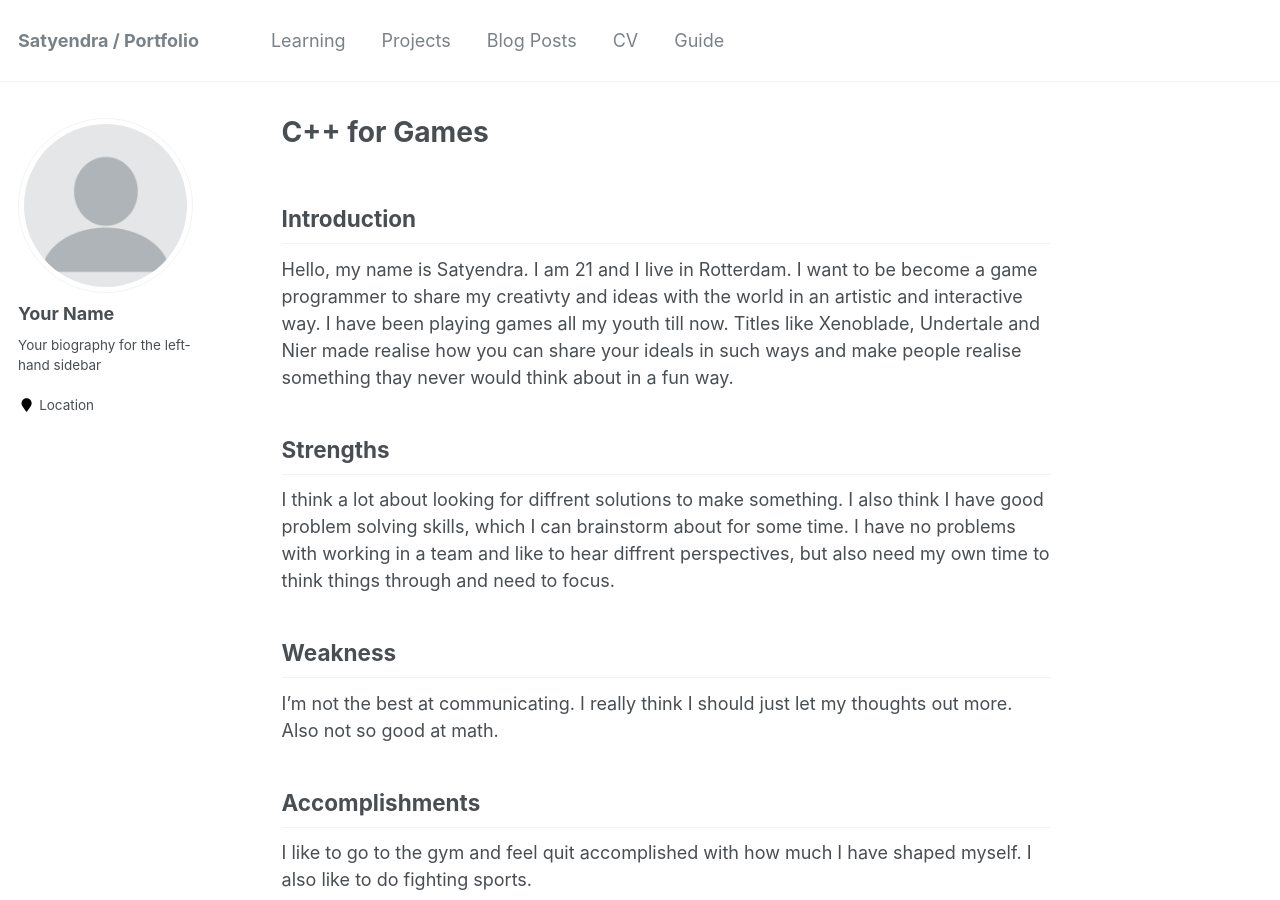
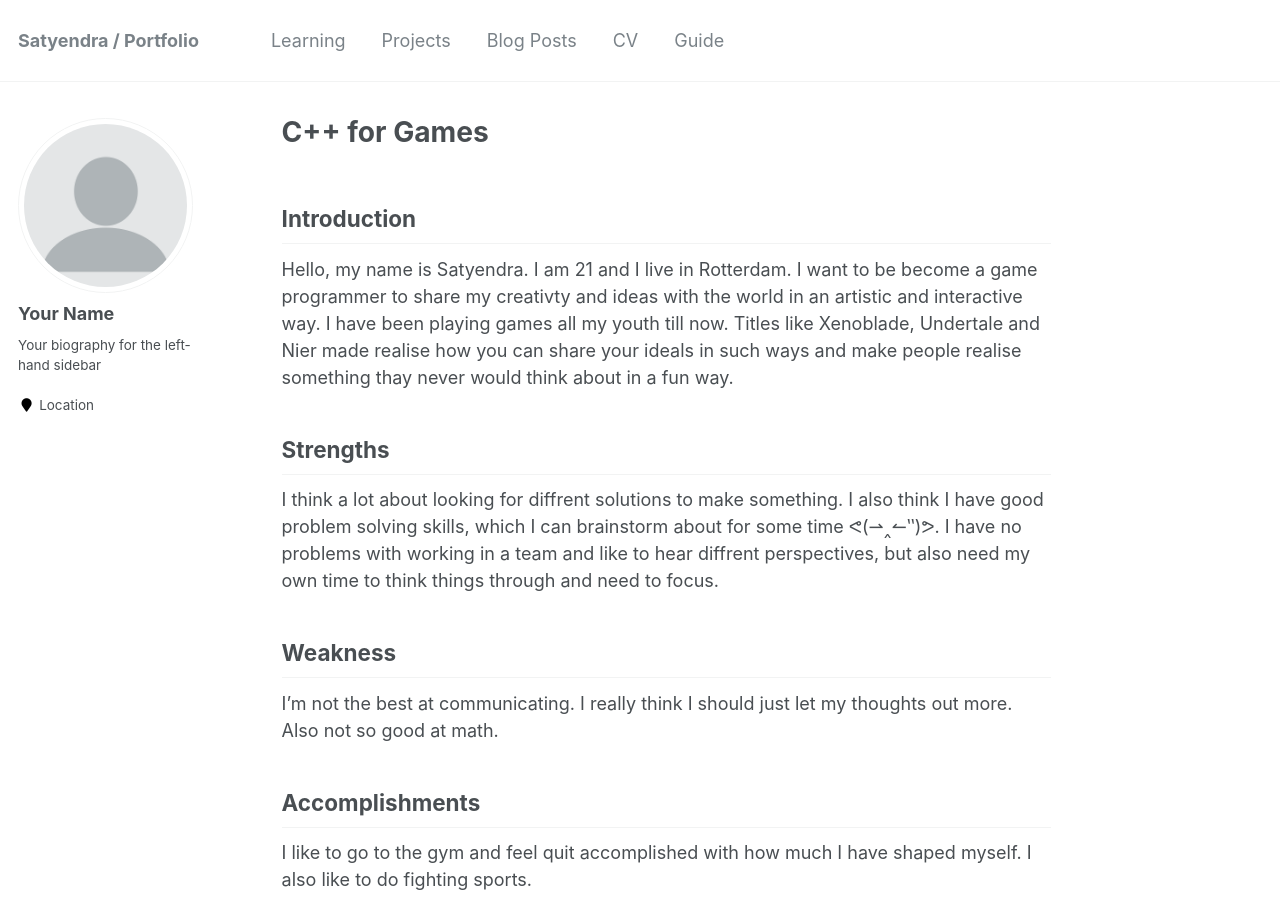
Before and after one commit to GitSatyen/CourseBuas, a Jekyll site: the page built from _pages/index.md, in a window 1280 px wide and 900 px high. Built offline with Jekyll 4.4.1, drawn with Linux system fonts in a browser that asks for light colours.

Commit message:
Added face

```diff
--- a/_pages/index.md
+++ b/_pages/index.md
@@ -19,7 +19,7 @@ Hello, my name is Satyendra. I am 21 and I live in Rotterdam. I want to be becom
 <!---
 What are your strengths? What are you good at? Are you good in math? Do you like solving difficult problems? Do you consider yourself a critical thinker? Do you like to work in teams or do you do better as a solo flyer? What will you do to nourish your strengths?
 -->
-I think a lot about looking for diffrent solutions to make something. I also think I have good problem solving skills, which I can brainstorm about for some time. I have no problems with working in a team and like to hear diffrent perspectives, but also need my own time to think things through and need to focus.
+I think a lot about looking for diffrent solutions to make something. I also think I have good problem solving skills, which I can brainstorm about for some time ᕙ(⇀‸↼‶)ᕗ. I have no problems with working in a team and like to hear diffrent perspectives, but also need my own time to think things through and need to focus.
 
 ## Weakness
 
```
